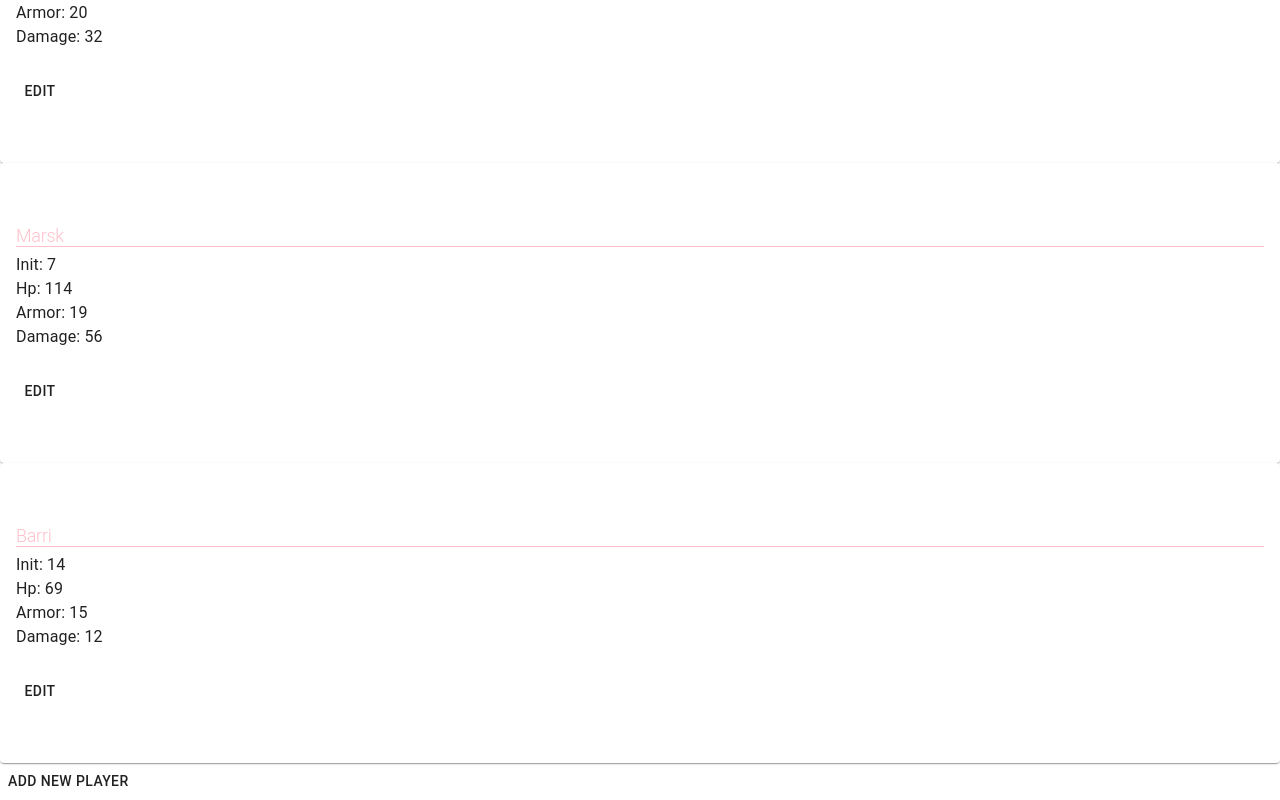
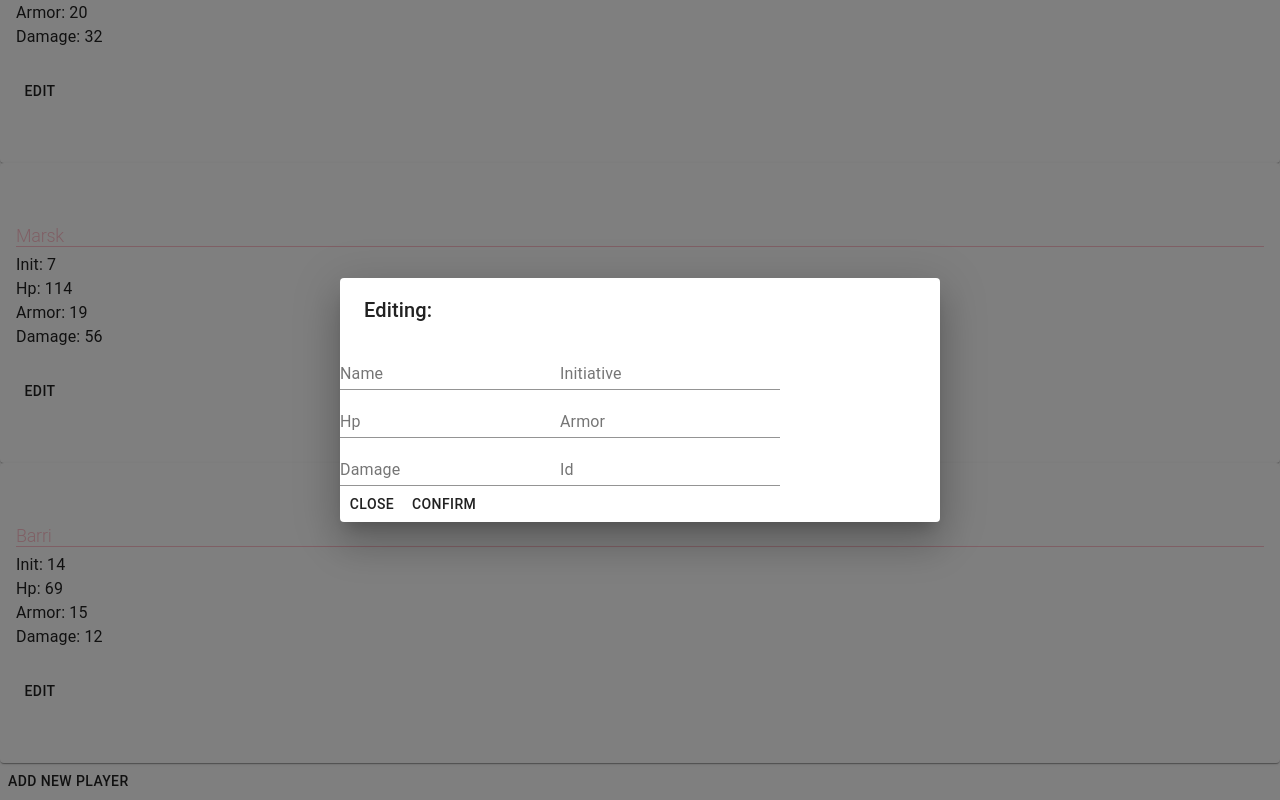
Before and after one commit to spencermendoza/dnd_react, a React (Create React App) app: page / in a window 1280 px wide. Both pictures are taken after a click on the button "ADD NEW PLAYER". Shown: the part 437-1237 px from the top of the page. Built offline with nearby package versions, Linux system fonts and the light colour scheme.

Commit message:
cleaning up components

```diff
--- a/src/App/App.js
+++ b/src/App/App.js
@@ -1,8 +1,8 @@
 import React, { Component } from 'react';
+import { Player } from '../Player/Player';
 import PlayerCardList from '../Player/PlayerCardList';
 import PlayerFormDialog from '../Player/PlayerFormDialog';
-import { playersExample } from '../Player/playerHelpers';
-import Box from '@material-ui/core/Box';
+import { playersExample, updatePlayer } from '../Player/playerHelpers';
 import Button from '@material-ui/core/Button';
 
 import './App.css';
@@ -10,28 +10,43 @@ import './App.css';
 // TODO: Put the "current" player in Context?
 class App extends Component {
   state = {
-    players: playersExample,
-    dialogOpen: false
+    players: playersExample.map(playerJson => Player.create(playerJson)),
+    dialog: {
+      open: false,
+      player: Player.create()
+    }
   };
 
-  handleAddClick = () => {};
-  handleEditClick = () => {};
-  handleDialogConfirmClick = () => {};
-  handleDialogCancelClick = () => {};
+  handleAddClick = () => {
+    const player = Player.create();
+    this.setState({ dialog: { player, open: true } });
+  };
+
+  handleEditClick = player => {
+    this.setState({ dialog: { player, open: true } });
+  };
+
+  handleDialogConfirmClick = player => {
+    const updatedPlayers = updatePlayer(this.state.players, player);
+    this.setState({ players: updatedPlayers, dialog: { open: false } });
+  };
+
+  handleDialogCancelClick = () => {
+    this.setState({ dialog: { player: Player.create(), open: false } });
+  };
 
   render() {
+    const { open, player } = this.state.dialog;
     return (
       <>
         <PlayerCardList players={this.state.players} onEditClick={this.handleEditClick} />
         <Button onClick={this.handleAddClick}>Add New Player</Button>
-        {this.state.dialogOpen ? (
-          <PlayerFormDialog
-            open
-            player={this.state.currentPlayer}
-            onClose={this.handleDialogClose}
-            onConfirm={this.handleDialogConfirm}
-          />
-        ) : null}
+        <PlayerFormDialog
+          open={open}
+          player={player}
+          onClose={this.handleDialogCancelClick}
+          onConfirm={this.handleDialogConfirmClick}
+        />
       </>
     );
   }
--- a/src/Player/PlayerFormDialog.js
+++ b/src/Player/PlayerFormDialog.js
@@ -7,6 +7,8 @@ import Button from '@material-ui/core/Button';
 import Input from '@material-ui/core/Input';
 import InputLabel from '@material-ui/core/InputLabel';
 import FormControl from '@material-ui/core/FormControl';
+import { getPlayerPropTypes } from './playerHelpers';
+import { Player } from './Player';
 // import { makeStyles } from '@material-ui/core/styles';
 
 // TODO: Extract PlayerForm component.
@@ -21,37 +23,35 @@ class PlayerFormDialog extends Component {
     this.playerArmorRef = React.createRef();
     this.playerDamageRef = React.createRef();
     this.playerIdRef = React.createRef();
-
-    this.handleCloseClick = this.handleCloseClick.bind(this);
-    this.handleSubmit = this.handleSubmit.bind(this);
   }
 
-  handleCloseClick(e) {
+  handleCloseClick = e => {
     e.preventDefault();
-    this.props.onClose(null);
-  }
+    this.props.onClose();
+  };
 
-  handleSubmit(e) {
+  handleSubmit = e => {
     e.preventDefault();
     // TODO: Find out if there's a better way to
     // gather values from a form when using uncontrolled components.
-    const formValues = {
+    const newPlayer = Player.create({
       name: this.playerNameRef.current.value,
       initiative: parseInt(this.playerInitiativeRef.current.value),
       hp: parseInt(this.playerHpRef.current.value),
       armor: parseInt(this.playerArmorRef.current.value),
       damage: parseInt(this.playerDamageRef.current.value),
       id: parseInt(this.playerIdRef.current.value)
-    };
+    });
 
-    this.props.onConfirm(formValues);
-  }
+    this.props.onConfirm(newPlayer);
+  };
 
   render() {
-    const playerId = this.props.player.id;
+    const player = this.props.player || Player.create();
+    const open = this.props.open;
     return (
-      <Dialog open={this.props.open}>
-        <DialogTitle>Editing: {this.props.player.name}</DialogTitle>
+      <Dialog open={open}>
+        <DialogTitle>Editing: {player.name}</DialogTitle>
         <Box>
           <form noValidate onSubmit={this.handleSubmit}>
             <FormControl>
@@ -60,8 +60,8 @@ class PlayerFormDialog extends Component {
                 inputRef={this.playerNameRef}
                 id="name"
                 name="name"
-                defaultValue={this.props.player.name}
-                key={playerId}
+                defaultValue={player.name}
+                key={player.id}
               />
             </FormControl>
             <FormControl>
@@ -70,8 +70,8 @@ class PlayerFormDialog extends Component {
                 inputRef={this.playerInitiativeRef}
                 id="initiative"
                 name="initiative"
-                defaultValue={this.props.player.initiative}
-                key={playerId}
+                defaultValue={player.initiative}
+                key={player.id}
               />
             </FormControl>
             <FormControl>
@@ -80,8 +80,8 @@ class PlayerFormDialog extends Component {
                 inputRef={this.playerHpRef}
                 id="hp"
                 name="hp"
-                defaultValue={this.props.player.hp}
-                key={playerId}
+                defaultValue={player.hp}
+                key={player.id}
               />
             </FormControl>
             <FormControl>
@@ -90,8 +90,8 @@ class PlayerFormDialog extends Component {
                 inputRef={this.playerArmorRef}
                 id="armor"
                 name="armor"
-                defaultValue={this.props.player.armor}
-                key={playerId}
+                defaultValue={player.armor}
+                key={player.id}
               />
             </FormControl>
             <FormControl>
@@ -100,8 +100,8 @@ class PlayerFormDialog extends Component {
                 inputRef={this.playerDamageRef}
                 id="damage"
                 name="damage"
-                defaultValue={this.props.player.damage}
-                key={playerId}
+                defaultValue={player.damage}
+                key={player.id}
               />
             </FormControl>
             <FormControl>
@@ -110,13 +110,14 @@ class PlayerFormDialog extends Component {
                 inputRef={this.playerIdRef}
                 id="id"
                 name="name"
-                defaultValue={this.props.player.id}
-                key={playerId}
+                defaultValue={player.id}
+                key={player.id}
                 readOnly
               />
             </FormControl>
           </form>
         </Box>
+        {/* TODO: Use a render prop to make this more flexible. */}
         <Box className="dialog-actions">
           <Button onClick={this.handleCloseClick}>Close</Button>
           <Button onClick={this.handleSubmit}>Confirm</Button>
@@ -127,18 +128,8 @@ class PlayerFormDialog extends Component {
 }
 
 PlayerFormDialog.propTypes = {
-  // TODO: Switch PropTypes.shape
-  // with PropTypes.instanceOf(Player)
-  // After creating a Player class.
-  player: PropTypes.shape({
-    name: PropTypes.string,
-    hp: PropTypes.number,
-    initiative: PropTypes.number,
-    armor: PropTypes.number,
-    damage: PropTypes.number,
-    id: PropTypes.number
-  }),
-  open: PropTypes.bool,
+  player: PropTypes.shape(getPlayerPropTypes()),
+  open: PropTypes.bool.isRequired,
   onClose: PropTypes.func,
   onConfirm: PropTypes.func
 };
```
